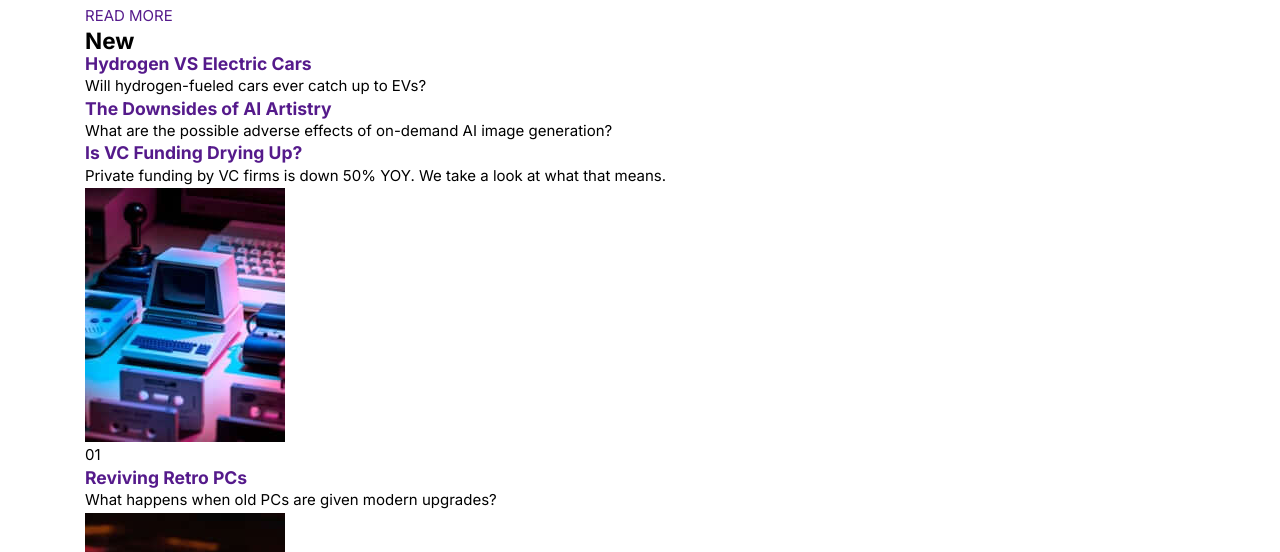
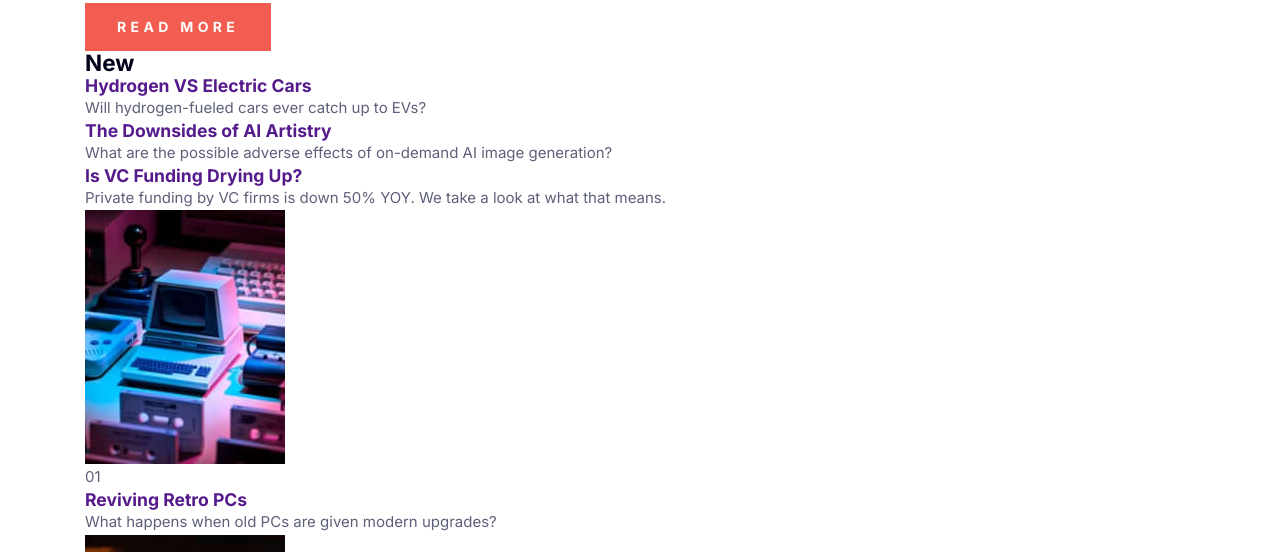
Before and after one commit to Nicolas-Johnson/News-Homepage, a website built with Vite: page index.html in a window 1280 px wide. Shown: the part 548-1100 px from the top of the page. Built offline with nearby package versions, Linux system fonts and the light colour scheme.

Commit message:
feature styles

```diff
--- a/index.html
+++ b/index.html
@@ -52,7 +52,7 @@
           <p class="feature__description">We dive into the next evolution of the web that claims to put the
             power of the platforms back into the hands of the people. But is
             it really fulfilling its promise?</p>
-            <a class="feture__button" href="">READ MORE</a>
+            <a class="feature__button" href="">READ MORE</a>
         </section>
 
         <section class="new">
--- a/scss/_global.scss
+++ b/scss/_global.scss
@@ -32,11 +32,13 @@ body {
     font-family: "Inter", sans-serif;
     line-height: 1.7;
     font-size: var(--f-body);
+    color: var(--c-gray);
 }
 
 h1,
 h2,
 h3 {
+    color: var(--c-blue);
     line-height: 1.1;
 }
 
--- a/scss/components/_feature.scss
+++ b/scss/components/_feature.scss
@@ -16,6 +16,13 @@
     }
 
     &__button {
-
+        display: inline-block;
+        background-color: var(--c-red);
+        color: var(--c-white);
+        font-size: 0.875rem;
+        letter-spacing: 0.31em;
+        font-weight: 700;
+        text-transform: uppercase;
+        padding: 0.75rem 2rem;
     }
 }
```
